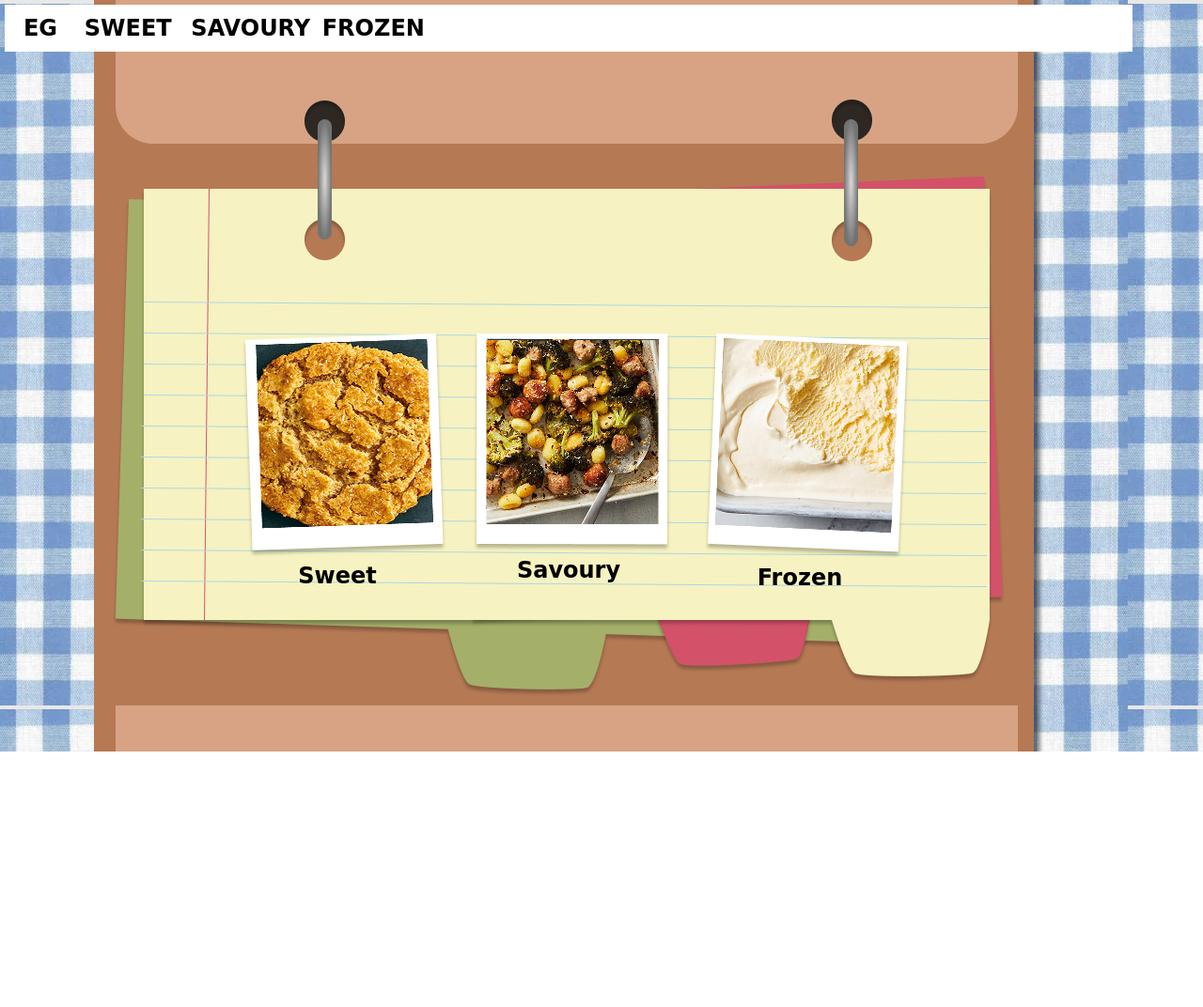
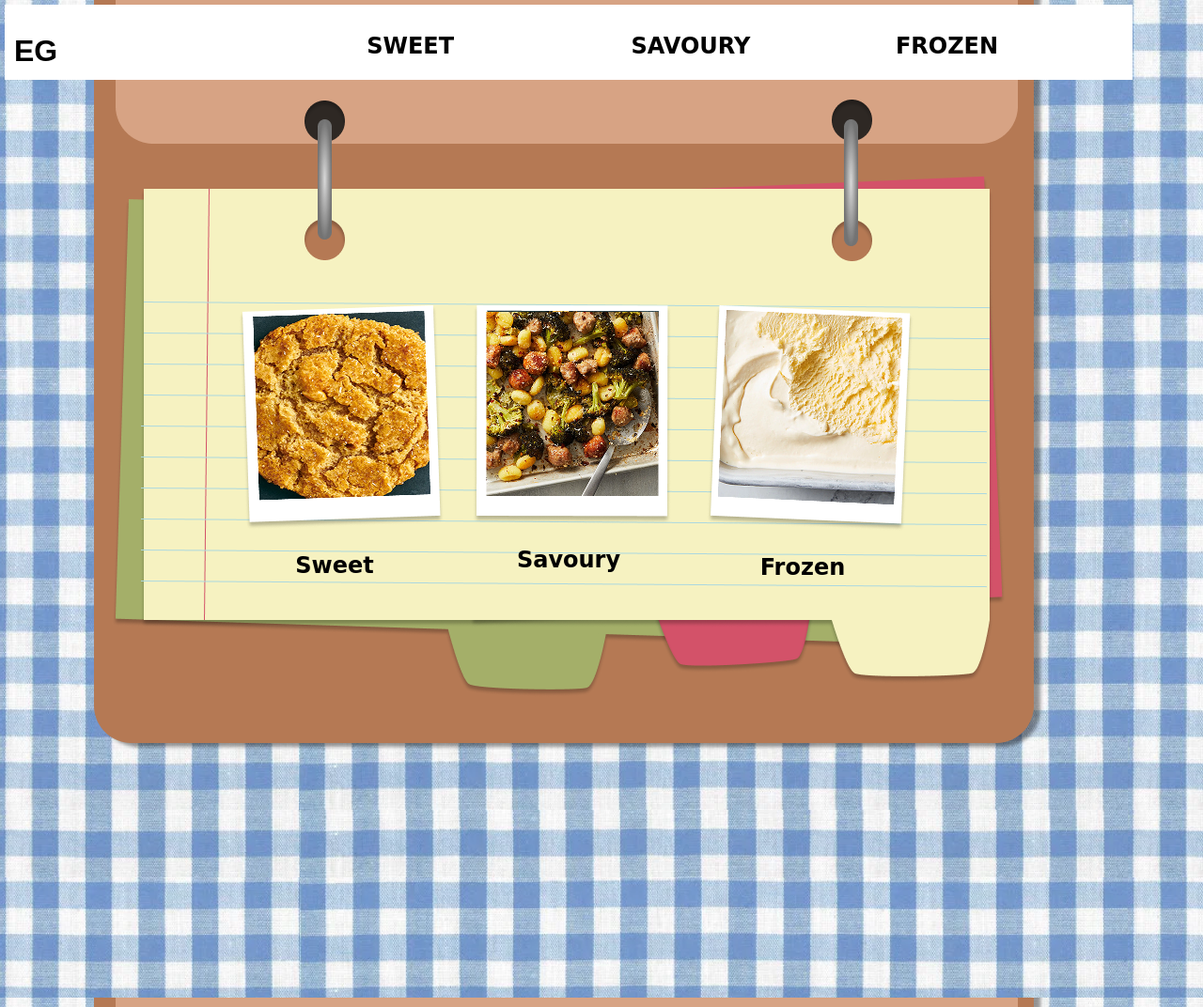
Before and after one commit to egvozdek/final-project, a plain HTML site: page index.html in a window 1280 px wide. Shown: the whole page at 94% size. Before the commit the page ends 800 px from the top, so only its background shows below. Drawn offline with Linux system fonts and the light colour scheme; a web font is replaced by a local one.

Commit message:
( ◕ ◞ ◕ ) auto commit

```diff
--- a/index.html
+++ b/index.html
@@ -2,7 +2,7 @@
 <html lang="en-ca">
   <head>
     <meta charset="UTF-8">
-    <title>Egvozdek Final Project</title>
+    <title>egvozdek Final Project</title>
     <!-- Created by Elena Gvozdek, Nov 14th, 2026 -->
     <!--FONTS -->
 
@@ -11,64 +11,65 @@
     <link href="https://fonts.googleapis.com/css2?family=Handjet:wght,ELSH@100..900,2&family=Inter+Tight:ital,wght@0,100..900;1,100..900&family=Jost:ital,wght@0,100..900;1,100..900&family=Oooh+Baby&display=swap" rel="stylesheet">
 
     <style>
-
       .hero {
         width: 1200px;
-            height: 50px;
+        height: 80px;
         background-color: white;
-            margin-bottom: 40px;
         display: flex;
+        margin: 0px auto;
       }
 
       .text-sections {
         display: grid;
-        grid-template-columns: 15% 35% 35% 35%;
+        grid-template-columns: 100% 75% 75% 75%;
         padding: 10px;
       }
 
+      h1 {
+        font-family: "Handjet", sans-serif;
+        font-optical-sizing: auto;
+        font-weight: 900%;
+      }
+
       body {
-        background-image: url("homepagebckgrnd.png");
+        background-image: url("homepage.png");
         width: 1200px;
-        height: 751px;
+        height: 1062px;
         margin: 5px;
       }
 
-      h1, h2 {
+      h2 {
         font-family: "Oooh Baby", cursive;
         font-weight: 900;
         font-style: normal;
-        text-align: center;
-        margin: 1px;
       }
 
       .container {
         display: grid;
         grid-template-columns: 17% 17% 17%;
-        gap: 42px;
+        gap: 45px;
         max-width: 1200px;
-        margin: 25% auto;
+        margin: 20% auto;
         justify-content: center;
+        text-align: center;
       }
 
       .recipe-icons {
         min-height: 150px;
         min-width: 150px;
       }
+    </style>
+  </head>
 
 
-    </style>
-  </head>
   <body>
     <div class="hero">
     <div class="text-sections">
-      <h2>EG</h2>
+      <h1>EG</h1>
       <h2>SWEET</h2>
       <h2>SAVOURY</h2>
       <h2>FROZEN</h2>
     </div>
-    </div>
-    <div class="title">
-<!--           <h1>Elena's Digital Recipe Archive</h1> -->
     </div>
     <div class="container">
       <div class="recipe-icons">
@@ -83,7 +84,7 @@
         <img src="icecream.png" alt="A metal container of partially scooped vanilla icecream">
         <h2>Frozen</h2>
       </div>
+    </div>
 
-    </div>
   </body>
 </html>
```
Also changed, not shown: homepage.png (added). Lines whose indentation alone changed are shown as unchanged.
